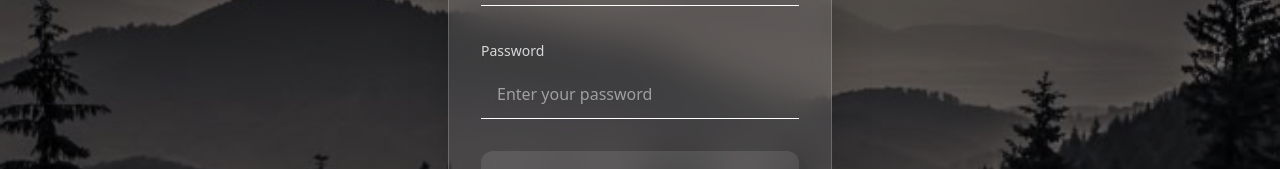
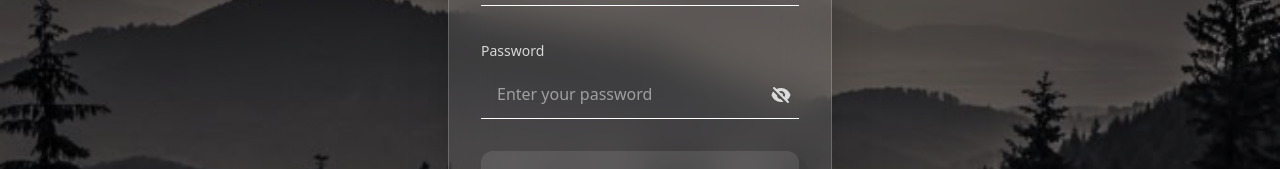
Before and after one commit to Deepaksharma084/Curiofy, a React (Vite) app in the folder client/: page /owner/login in a window 1280 px wide. Shown: the part 386-555 px from the top of the page. Built offline with nearby package versions, Linux system fonts and the light colour scheme.

Commit message:
Added direct navigate to login page, if the owner is not logdin while updatinh the owner credientials and added toggle show and hide password  in login form

```diff
--- a/client/src/components/LoginOwnerForm.jsx
+++ b/client/src/components/LoginOwnerForm.jsx
@@ -10,6 +10,7 @@
     const [formData, setFormData] = useState({ email: "", password: "" });
     const [error, setError] = useState("");
     const [success, setSuccess] = useState("");
+    const [showPassword, setShowPassword] = useState(false); // Add this line
     const { setOwner } = useAuth();
     const navigate = useNavigate();
 
@@ -49,6 +50,10 @@
         }
     };
 
+    const togglePasswordVisibility = () => {
+        setShowPassword(!showPassword);
+    };
+
     return (
         <div className={styles.authContainer}>
             <div className={styles.overlay}>
@@ -84,17 +89,37 @@
                         </div>
                         <div className="space-y-2">
                             <label className="text-sm text-white/80">Password</label>
+                            <div className="relative">
                                 <input
                                     className="w-full px-4 py-3 bg-transparent border-0 border-b border-white
-                                         text-white ocus:border-white focus:ring-0 focus:outline-none  placeholder-white/50  focus:border-white/30
-                                         focus:ring-white/30 transition-all duration-300"
-                                type="password"
+                                             text-white focus:border-white focus:ring-0 focus:outline-none placeholder-white/50
+                                             focus:border-white/30 focus:ring-white/30 transition-all duration-300"
+                                    type={showPassword ? "text" : "password"}
                                     name="password"
                                     placeholder="Enter your password"
                                     value={formData.password}
                                     onChange={handleChange}
                                     required
                                 />
+                                <button
+                                    type="button"
+                                    onClick={togglePasswordVisibility}
+                                    className="absolute right-2 top-1/2 -translate-y-1/2 text-white/80 hover:text-white
+                                             focus:outline-none"
+                                >
+                                    {showPassword ? (
+                                        <svg xmlns="http://www.w3.org/2000/svg" className="h-5 w-5" viewBox="0 0 20 20" fill="currentColor">
+                                            <path d="M10 12a2 2 0 100-4 2 2 0 000 4z" />
+                                            <path fillRule="evenodd" d="M.458 10C1.732 5.943 5.522 3 10 3s8.268 2.943 9.542 7c-1.274 4.057-5.064 7-9.542 7S1.732 14.057.458 10zM14 10a4 4 0 11-8 0 4 4 0 018 0z" clipRule="evenodd" />
+                                        </svg>
+                                    ) : (
+                                        <svg xmlns="http://www.w3.org/2000/svg" className="h-5 w-5" viewBox="0 0 20 20" fill="currentColor">
+                                            <path fillRule="evenodd" d="M3.707 2.293a1 1 0 00-1.414 1.414l14 14a1 1 0 001.414-1.414l-1.473-1.473A10.014 10.014 0 0019.542 10C18.268 5.943 14.478 3 10 3a9.958 9.958 0 00-4.512 1.074l-1.78-1.781zm4.261 4.26l1.514 1.515a2.003 2.003 0 012.45 2.45l1.514 1.514a4 4 0 00-5.478-5.478z" clipRule="evenodd" />
+                                            <path d="M12.454 16.697L9.75 13.992a4 4 0 01-3.742-3.741L2.335 6.578A9.98 9.98 0 00.458 10c1.274 4.057 5.065 7 9.542 7 .847 0 1.669-.105 2.454-.303z" />
+                                        </svg>
+                                    )}
+                                </button>
+                            </div>
                         </div>
 
                         <button
--- a/client/src/components/UpdateOwnerForm.jsx
+++ b/client/src/components/UpdateOwnerForm.jsx
@@ -1,16 +1,24 @@
-import { useState } from "react";
+import { useState,useEffect } from "react";
 import { useNavigate } from "react-router-dom";
 import styles from './AuthPage.module.css';
 import { useAuth } from "../context/AuthContext";
 import { API_BASE_URL } from "../config";
 
 const UpdateOwnerForm = () => {
+    const { owner } = useAuth();
     const [formData, setFormData] = useState({ email: "", password: "" });
     const [error, setError] = useState("");
     const [success, setSuccess] = useState("");
     const [showPassword, setShowPassword] = useState(false);
     const { setOwner } = useAuth();
     const navigate = useNavigate();
+
+    //useEffect to redirect if owner is not present
+    useEffect(() => {
+        if (!owner) {
+            navigate("/owner/login");
+        }
+    }, [owner, navigate]);
 
     const handleChange = (e) => {
         setFormData({ ...formData, [e.target.name]: e.target.value });
```
Also changed, not shown: 1 other file (tests, documents, lock files or other folders). Lines whose indentation alone changed are shown as unchanged.
